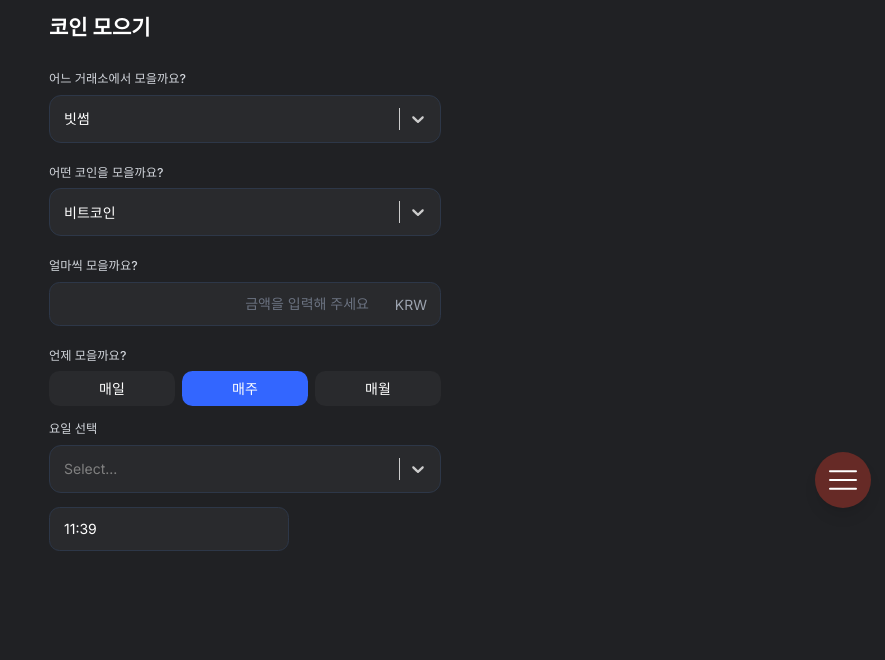
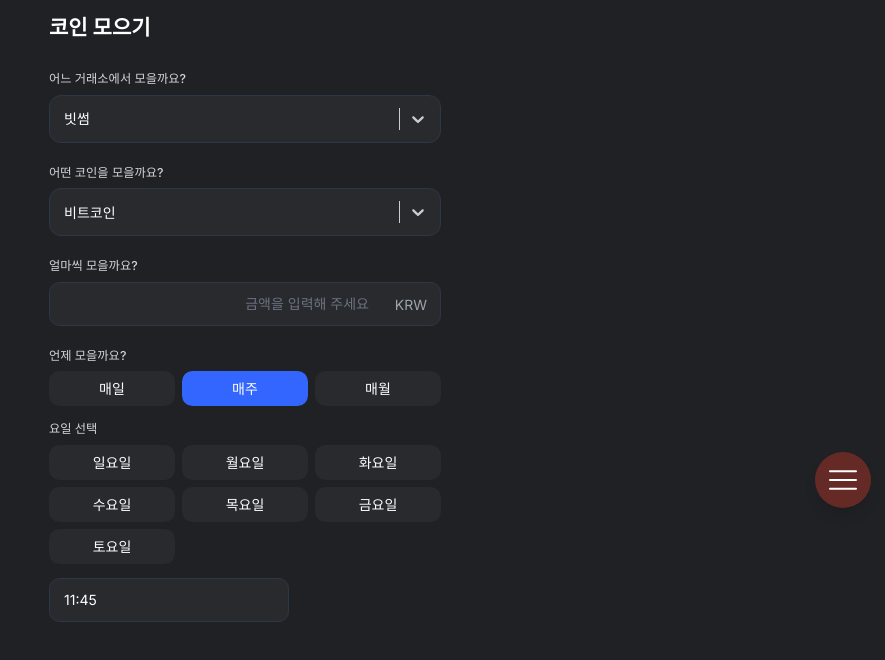
Before and after one commit to imsourceboom/nomorethink-front, a Next.js app: page /add in a window 1280 px wide. Both pictures are taken after a click on the button "매주". Shown: the top 660 px of the page, without its empty margins (395-1280 px from the left). Built offline with nearby package versions, Linux system fonts and the light colour scheme.

Commit message:
feat: 주/월 선택 버튼, 일자 UI 및 시간 기본값 개선 다시 커밋

```diff
--- a/app/(pages)/add/page.tsx
+++ b/app/(pages)/add/page.tsx
@@ -8,6 +8,7 @@ import { ko } from 'date-fns/locale';
 import "react-datepicker/dist/react-datepicker.css";
 import TelegramWrapper from '@/app/components/TelegramWrapper';
 import ErrorBoundary from '@/app/components/ErrorBoundary';
+import { getDaysInMonth } from 'date-fns';
 
 registerLocale('ko', ko);
 
@@ -40,11 +41,27 @@ interface OptionType {
 }
 
 export default function AddPage() {
+    // 시간 선택 기본값을 다음 15분 단위로 설정하는 헬퍼
+    const getNearestQuarter = () => {
+        const now = new Date();
+        const minutes = now.getMinutes();
+        const nextQuarter = Math.ceil(minutes / 15) * 15;
+        if (nextQuarter === 60) {
+            now.setHours(now.getHours() + 1);
+            now.setMinutes(0);
+        } else {
+            now.setMinutes(nextQuarter);
+        }
+        now.setSeconds(0);
+        now.setMilliseconds(0);
+        return now;
+    };
+
     const [formData, setFormData] = useState({
         exchange: exchangeOptions[0],
         coin: coinOptions[0],
         price: '',
-        time: new Date(),
+        time: getNearestQuarter(),
         frequency: 'daily' as 'daily' | 'weekly' | 'monthly',
         dayOfWeek: null as OptionType | null,
         dayOfMonth: ''
@@ -179,27 +196,35 @@ export default function AddPage() {
                                 {formData.frequency === 'weekly' && (
                                     <div className="mb-4">
                                         <label className="block text-sm font-medium text-gray-300 mb-2">요일 선택</label>
-                                        <Select
-                                            value={formData.dayOfWeek}
-                                            onChange={(opt) => opt && setFormData(prev => ({ ...prev, dayOfWeek: opt }))}
-                                            options={weeklyOptions}
-                                            styles={selectStyles}
-                                            isSearchable={false}
-                                        />
+                                        <div className="grid grid-cols-3 gap-2">
+                                            {weeklyOptions.map(opt => (
+                                                <button
+                                                    type="button"
+                                                    key={opt.value}
+                                                    className={`px-4 py-2 rounded-xl text-white transition-colors ${formData.dayOfWeek?.value === opt.value ? 'bg-[var(--accent-color)]' : 'bg-[var(--secondary-bg-color)]'}`}
+                                                    onClick={() => setFormData(prev => ({ ...prev, dayOfWeek: opt }))}
+                                                >
+                                                    {opt.label}
+                                                </button>
+                                            ))}
+                                        </div>
                                     </div>
                                 )}
                                 {formData.frequency === 'monthly' && (
                                     <div className="mb-4">
                                         <label className="block text-sm font-medium text-gray-300 mb-2">일자 선택</label>
-                                        <input
-                                            type="number"
-                                            min={1}
-                                            max={31}
-                                            value={formData.dayOfMonth}
-                                            onChange={(e) => setFormData(prev => ({ ...prev, dayOfMonth: e.target.value }))}
-                                            placeholder="1~31"
-                                            className="w-full px-4 py-3 bg-[var(--secondary-bg-color)] border border-[var(--input-border-color)] rounded-xl text-right pr-16 text-white placeholder-gray-500 focus:outline-none focus:border-[var(--accent-color)]"
-                                        />
+                                        <div className="grid grid-cols-7 gap-2">
+                                            {Array.from({ length: getDaysInMonth(formData.time) }, (_, i) => i + 1).map(day => (
+                                                <button
+                                                    type="button"
+                                                    key={day}
+                                                    className={`px-2 py-1 rounded-xl text-white transition-colors ${formData.dayOfMonth === day.toString() ? 'bg-[var(--accent-color)]' : 'bg-[var(--secondary-bg-color)]'}`}
+                                                    onClick={() => setFormData(prev => ({ ...prev, dayOfMonth: day.toString() }))}
+                                                >
+                                                    {day}
+                                                </button>
+                                            ))}
+                                        </div>
                                     </div>
                                 )}
                                 <DatePicker
```
